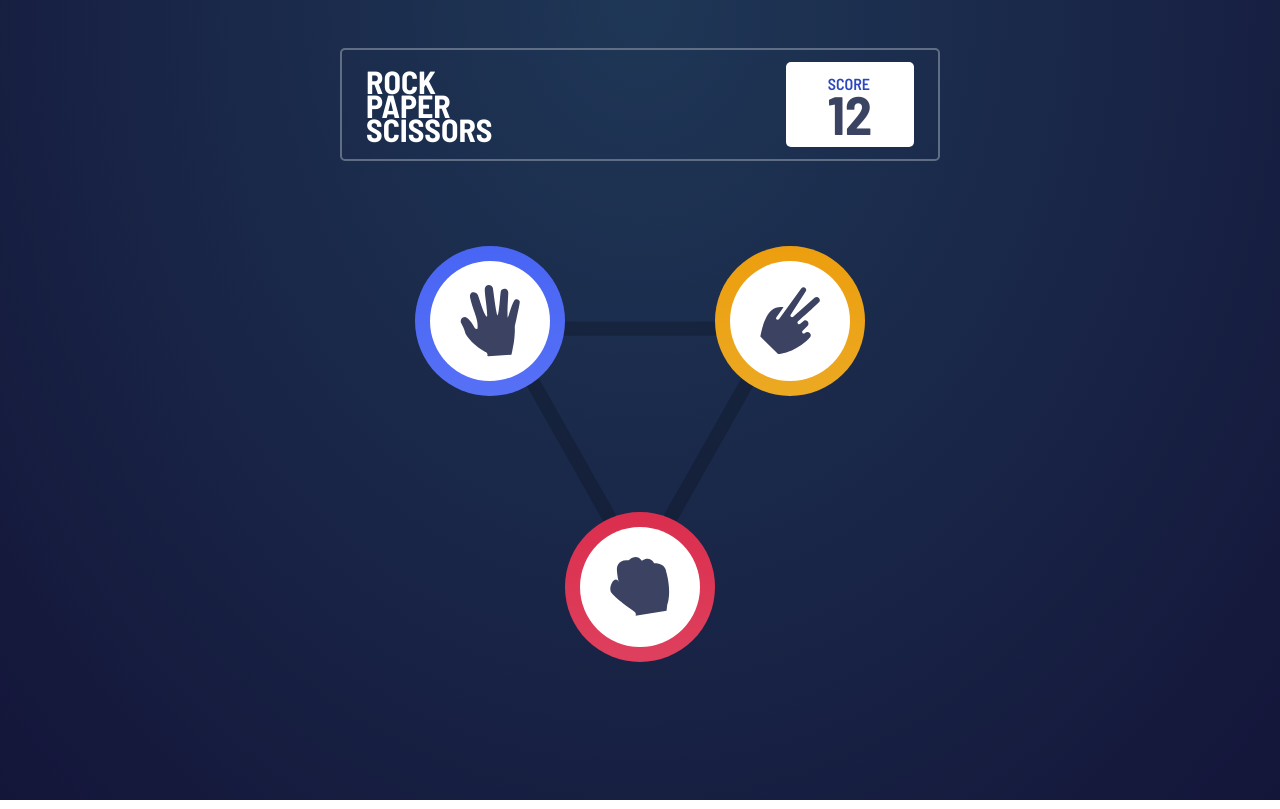
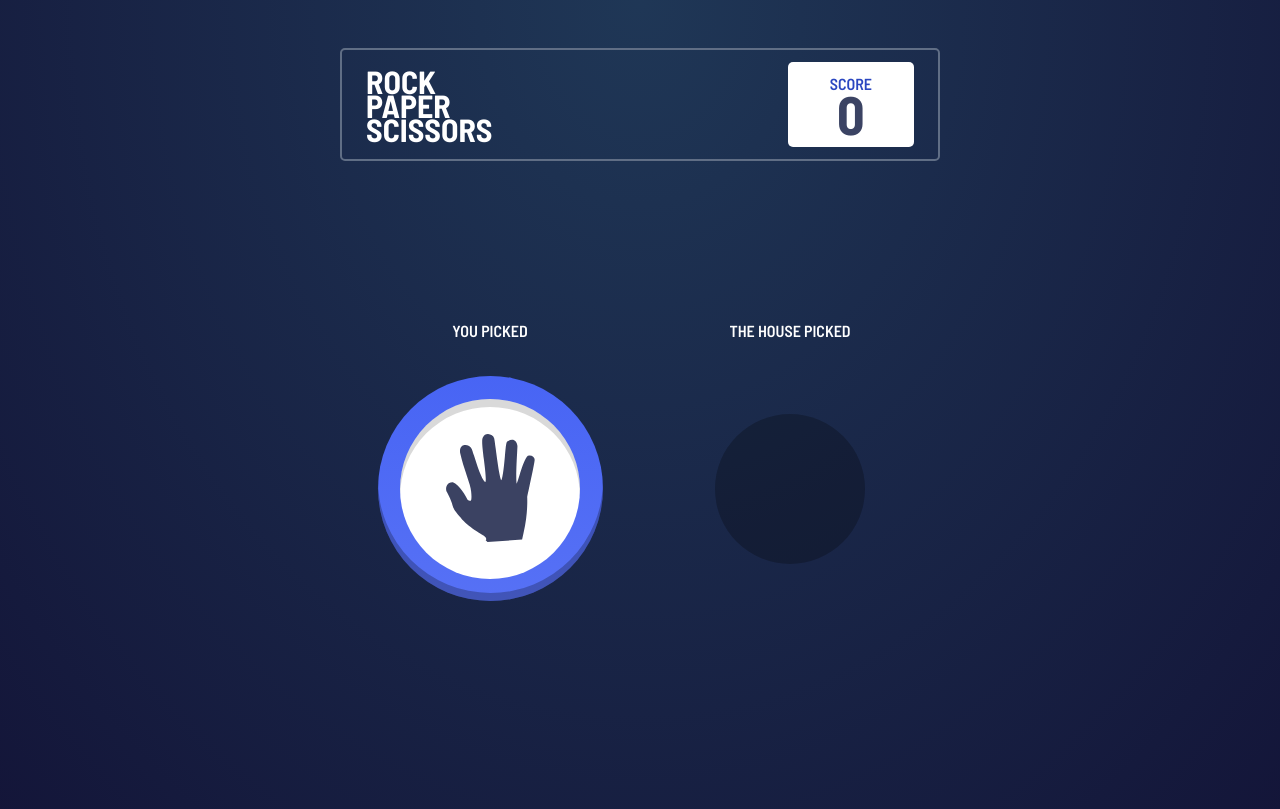
Before and after one commit to piotr10/Rock-vs-paper-vs-scissors-master, a plain HTML site: page index.html in a window 1280 px wide. Both pictures are taken after a click on the button 490 px from the left and 321 px from the top of the page. Drawn offline with Linux system fonts and the light colour scheme.

Commit message:
Added app.js + fighting style + added selecting options

```diff
--- /dev/null
+++ b/app.js
@@ -0,0 +1,88 @@
+//state
+//  score
+//  player pick
+//  ai pick
+
+const playerWinsLSKey = "playerWins";
+const AIWinsLSKey = "AIWins";
+playerPick = null;
+AIPick = null;
+
+let state = {
+    playerWins: Number(localStorage.getItem(playerWinsLSKey)) || 0,
+    AIWins: Number(localStorage.getItem(AIWinsLSKey)) || 0,
+};
+
+const renderScore = () => {
+    const pointsElement = document.querySelector(".points");
+    pointsElement.innerText = state.playerWins - state.AIWins;
+};
+
+const bindPickEvents = () => {
+    document.querySelectorAll(".options button").forEach((button) => {
+        button.addEventListener("click", pick);
+        });
+    };
+
+const pick = (e) => {
+    pickByPlayer(e.currentTarget.dataset.pick);
+    pickByAI();
+    hiddenOptions();
+    showFight();
+};
+
+const pickByPlayer = (pickedOption) => {
+    state = {
+        ...state,
+        playerPick: pickedOption,
+    };
+};
+
+const pickByAI = () => {
+    const options = ["rock", "paper", "scissors"];
+    const AIPick = options[Math.floor(Math.random() * options.length)];
+
+    state = {
+        ...state,
+        AIPick,
+    };
+};
+
+const hiddenOptions = () => {
+    document.querySelector(".options").classList.add("hidden");
+};
+
+const showFight = () => {
+    document.querySelector(".fight").classList.remove("hidden");
+    createElementPickedByPlayer();
+    //createElementPickedByAI();
+};
+
+const createElementPickedByPlayer = () => {
+    const playerPick = state.playerPick;
+
+    const buttonElement = document.createElement("div");
+    buttonElement.classList.add("button", `button--${playerPick}`);
+
+    const imageContainerElement = document.createElement("div");
+    imageContainerElement.classList.add("button__image-container");
+
+    const imgElement = document.createElement("img");
+    imgElement.src = `./images/icon-${playerPick}.svg`;
+    imgElement.alt = playerPick;
+debugger
+    imageContainerElement.appendChild(imgElement);
+
+    buttonElement.appendChild(imageContainerElement);
+
+    const pickContainerElement = document.querySelector(".pick__container--player");
+    pickContainerElement.innerHTML = "";
+    pickContainerElement.appendChild(buttonElement);
+    debugger
+}
+const init = () => {
+    renderScore();
+    bindPickEvents();
+};
+
+init();
--- a/index.html
+++ b/index.html
@@ -29,21 +29,37 @@
   </header>
   <main>
     <section class="options">
-      <button class="button button--paper">
+      <button class="button button--paper" data-pick="paper">
         <div class="button__image-container">
-            <img src="./images/icon-paper.svg" alt="Paper">
+          <img src="./images/icon-paper.svg" alt="Paper"/>
         </div>
       </button>
-      <button class="button button--scissors">
+      <button class="button button--scissors" data-pick="scissors">
         <div class="button__image-container">
-            <img src="./images/icon-scissors.svg" alt="Scissors">
+          <img src="./images/icon-scissors.svg" alt="Scissors"/>
         </div>
       </button>
-      <button class="button button--rock">
+      <button class="button button--rock" data-pick="rock">
         <div class="button__image-container">
-            <img src="./images/icon-rock.svg" alt="Rock">
+          <img src="./images/icon-rock.svg" alt="Rock"/>
         </div>
       </button>
+    </section>
+    <section class="fight hidden">
+      <div class="pick">
+        <span class="pick__title">YOU PICKED</span>
+        <div class="pick__container--player">
+          <div class="button button--paper">
+            <div class="button__image-container">
+              <img src="./images/icon-paper.svg" alt="Paper"/>
+            </div>
+          </div>
+        </div>
+      </div>
+      <div class="pick">
+        <span class="pick__title">THE HOUSE PICKED</span>
+        <div class="pick__placeholder"></div>
+      </div>
     </section>
   </main>
   <!-- <div class="attribution">
@@ -51,6 +67,7 @@
     <a href="https://www.frontendmentor.io?ref=challenge" target="_blank">Frontend Mentor</a>.
     Coded by <a href="#">Your Name Here</a>.
   </div> -->
+  <script src="app.js"></script>
 </body>
 
 </html>
--- a/style.css
+++ b/style.css
@@ -57,6 +57,7 @@ h1 span {
     display: block;
     font-size: 54px;
     line-height: 42px;
+    text-align: center;
 }
 
 main {
@@ -75,6 +76,7 @@ main {
 }
 
 .options button {
+    cursor: pointer;
     position: absolute;
     width: 50%;
 }
@@ -84,7 +86,7 @@ main {
     align-items: center;
     border: none;
     border-radius: 50%;
-    cursor: pointer;
+    box-shadow: inset 0px -8px 0px rgba(0,0,0,0.25);
     display: flex;
     justify-content: center;
 }
@@ -97,6 +99,7 @@ main {
     align-items: center;
     background-color: var(--color-main);
     border-radius: 50%;
+    box-shadow: inset 0px 8px 0px rgba(0,0,0,0.15);
     display: flex;
     justify-content: center;
     height: 80%;
@@ -105,21 +108,65 @@ main {
 
 .button--paper {
     background: linear-gradient(var(--color-paper));
+}
+
+.button--scissors {
+    background: linear-gradient(var(--color-scissors));
+}
+
+.button--rock {
+    background: linear-gradient(var(--color-rock));
+}
+
+.options .button--paper {
     left: 0;
     top: 0;
     transform: translate(-50%, -50%);
 }
 
-.button--scissors {
-    background: linear-gradient(var(--color-scissors));
+.options .button--scissors {
     right: 0;
     top: 0;
     transform: translate(50%, -50%);
 }
 
-.button--rock {
-    background: linear-gradient(var(--color-rock));
+.options .button--rock {
     bottom: 0;
     left: 50%;
     transform: translate(-50%, 50%);
 }
+
+.fight {
+    color: var(--color-main);
+    display: flex;
+}
+
+.pick__container--player {
+    width: 75%;
+}
+
+.pick {
+    align-items: flex-start;
+    display: flex;
+    justify-content: center;
+    flex-wrap: wrap;
+    width: 50%;
+}
+
+.pick__title {
+    display: block;
+    padding-bottom: 36px;
+    text-align: center;
+    width: 100%;
+}
+
+.pick__placeholder {
+    aspect-ratio: 1 / 1;
+    background-color: rgba(0,0,0,0.25);
+    border-radius: 50%;
+    width: 50%;
+}
+
+.hidden {
+    display: none;
+}
```
